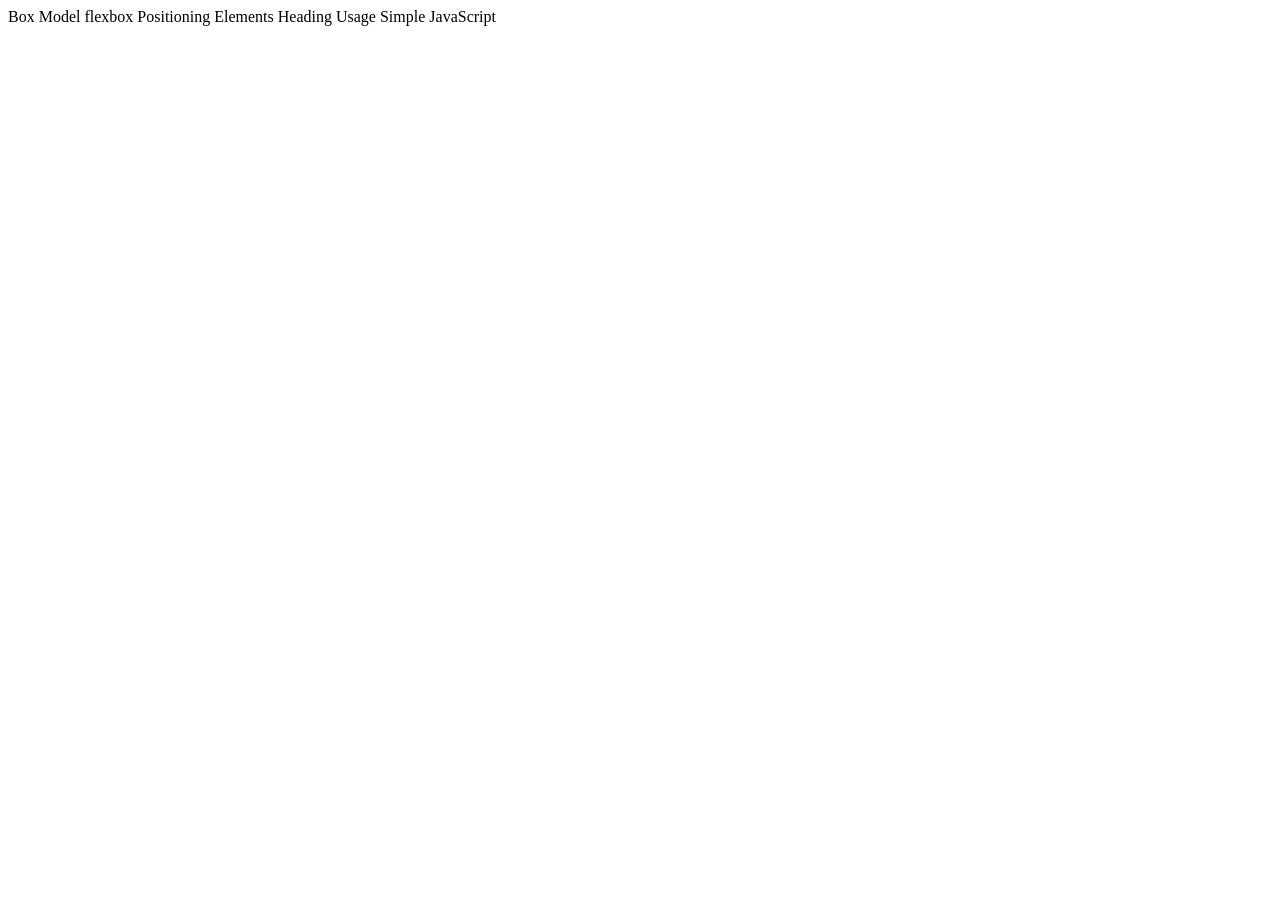
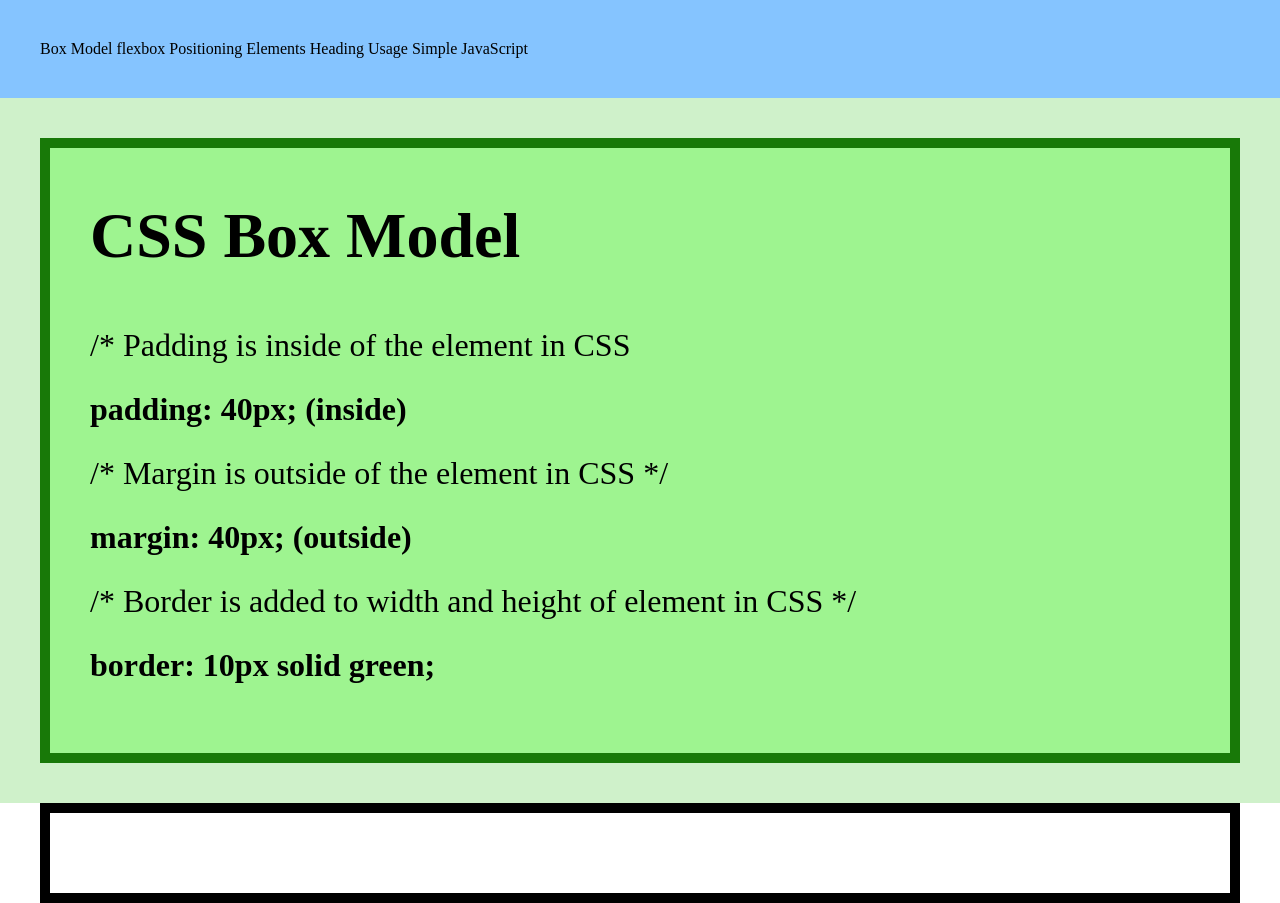
Before and after one commit to NaidelynHernandez/exercise-one-example, a plain HTML site: page index.html in a window 1280 px wide. Before the commit the page ends 800 px from the top, so only its background shows below. Drawn offline with Linux system fonts and the light colour scheme.

Commit message:
updated border box section

```diff
--- a/index.html
+++ b/index.html
@@ -4,6 +4,8 @@
     <meta charset="UTF-8">
     <meta http-equiv="X-UA-Compatible" content="IE=edge">
     <meta name="viewport" content="width=device-width, initial-scale=1.0">
+
+    <link rel="stylesheet" href="style.css">
     <title>Excerise One</title>
 </head>
 <body>
@@ -25,9 +27,31 @@
 
         <main>
 
-        <section id="box-model" class="box-model-section section"> </section>
+        <section id="box-model" class="box-model-section section-element">
+            <div class="box-model-interior interior"   >
+               <h1> CSS Box Model </h1>
+               <h2>  /* Padding is inside of the element in CSS </h2>
+               <p> padding: 40px; (inside) </p>
+               <h2> /* Margin is outside of the element in CSS */ </h2>
+               <p>  margin: 40px; (outside) </p>
+               <h2> /* Border is added to width and height of element in CSS */</h2>
+               <p> border: 10px solid green;</p>
+
+
+
+
+        </section>
         <section id="flex-box" class="flex-box-selection section "> </section>
-        <section id="positioning" class="positioning--section section"> </section>
+        <section id="positioning" class="positioning--section section">
+            <div class="interior"></div>
+
+
+        </section>
+
+
+
+
+
         <section id="heading-section" class="heading-section-section"> </section>
         <section id="simple-javascript" class="simple-javascript-section section"> </section>
 
--- a/style.css
+++ b/style.css
@@ -1,6 +1,17 @@
-body{
+*{
+    box-sizing: border-box;
+}
+
+
+
+body,
+h1,
+h2,
+h3
+h4{
     box-sizing: border-box;
     margin: 0;
+    font-family: san-serif;
 }
 
 header {
@@ -17,3 +28,54 @@ header nav a{
 
 
 }
+
+section.section-element {
+    margin: 0;
+    padding: 40px;
+}
+
+section.box-model-section{
+    background-color: #CFF1CA;
+}
+
+.interior {
+    border: 10px solid black;
+    margin: 0 auto;
+    max-width: 1200px;
+    padding: 40px;
+    width: 100%;
+
+}
+.interior h1{
+    color: black;
+    font-size: 64px;
+    font-weight: 700;
+    line-height: 1.5;
+    margin-bottom: 45px;
+
+}
+
+.interior h2{
+    color: black;
+    font-size: 32px;
+    font-weight: 400;
+    line-height: 1;
+}
+
+
+
+.interior p {
+    color: black;
+    font-size: 32px;
+    font-weight: bold;
+    line-height: 1;
+}
+
+
+
+.box-model-interior {
+    background-color: #9ef490;
+    border-color: #187908;
+
+
+}
```
